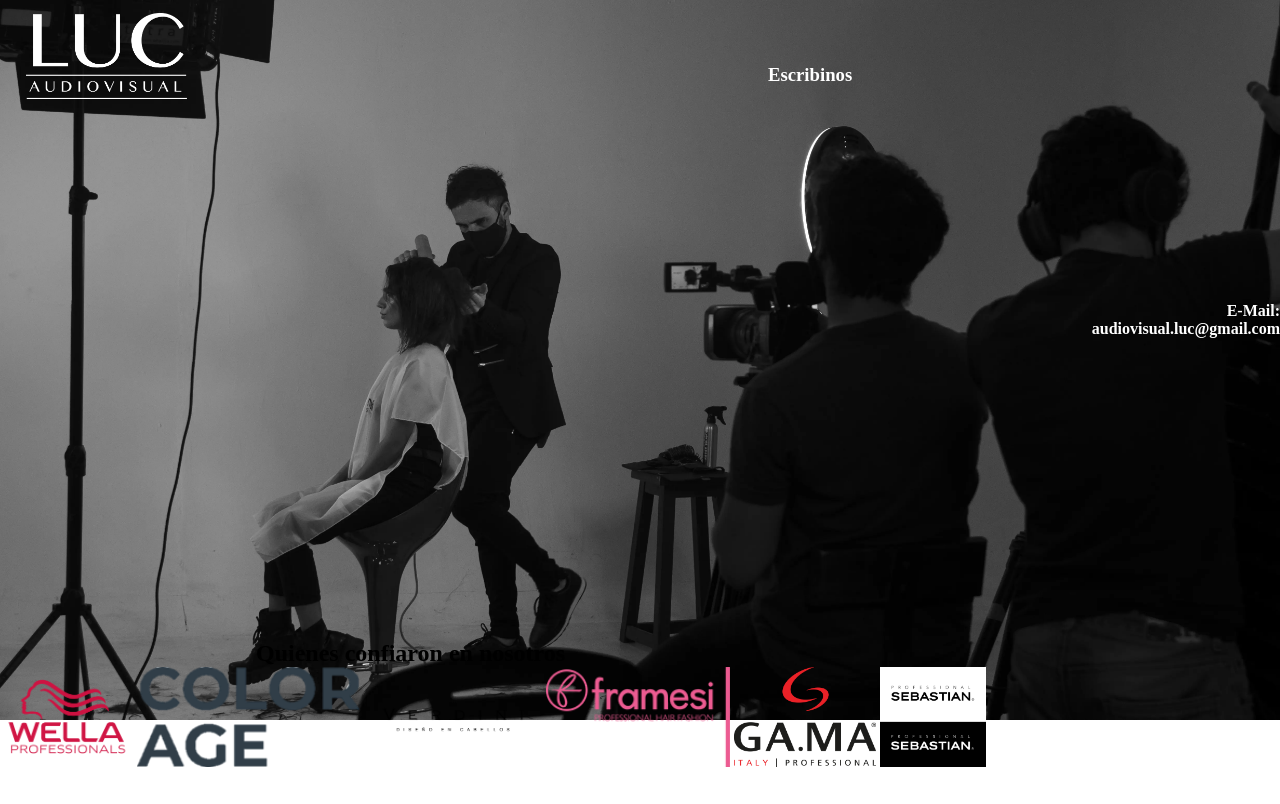
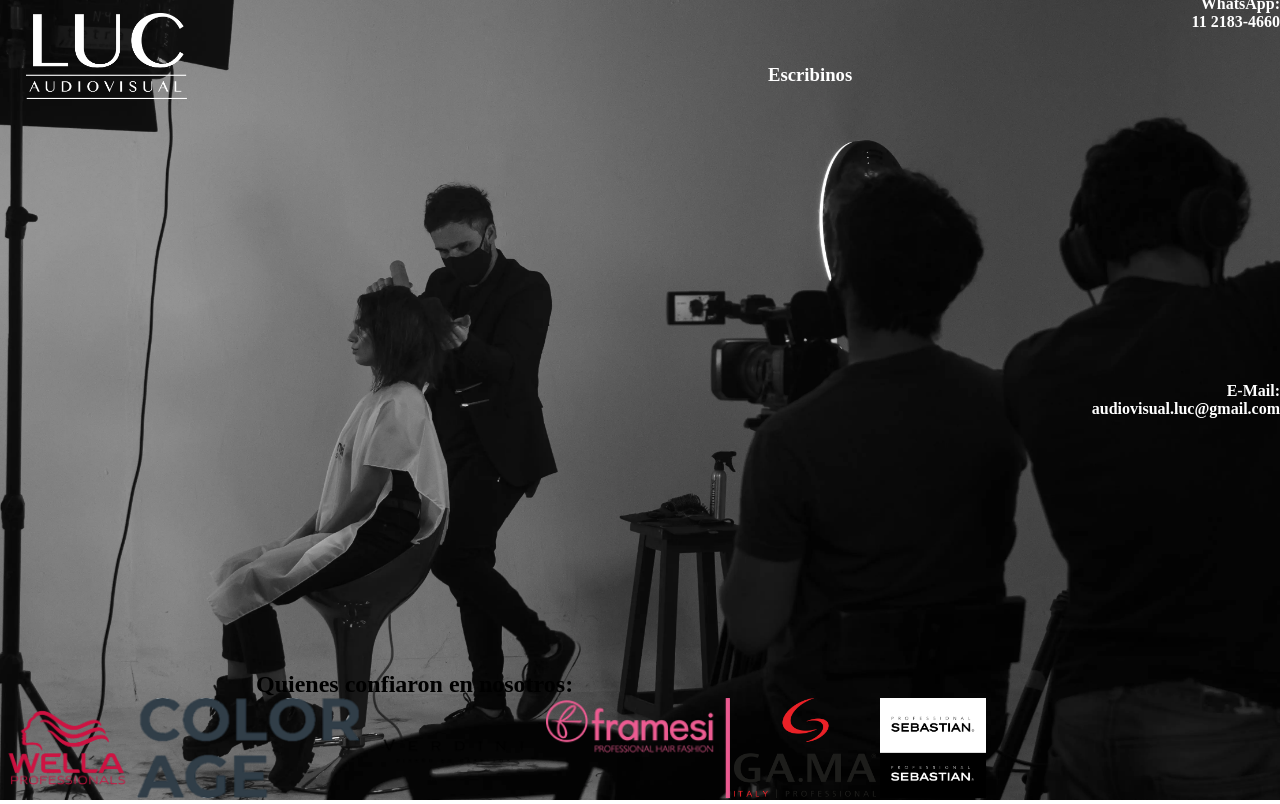
Before and after one commit to Alternativy/audiovisual-luc-pagina, a plain HTML site: page index.html in a window 1280 px wide. Drawn offline with Linux system fonts and the light colour scheme.

Commit message:
fixed background

```diff
--- a/index.html
+++ b/index.html
@@ -15,14 +15,17 @@
         <h4>E-Mail:<p>audiovisual.luc@gmail.com</p></h4>
         <h4>WhatsApp:<p>11 2183-4660</p></h4>
     </header>
+    <!-- <section>falta diseñar</section> -->
     <footer>
-        <h2>Quienes confiaron en nosotros</h2>
+        <h2>Quienes confiaron en nosotros:</h2>
+        <div class="logos-de-marcas">
             <img class="marca" src="./logos/AGUA  (1).png" alt="Logo de framesi">
             <img class="marca" src="./logos/color age (2).png" alt="Logo de framesi">
             <img class="marca" src="./logos/diseñoencabellos-grande.png" alt="Logo de framesi">
             <img class="marca" src="./logos/image001 (1).png" alt="Logo de framesi">
             <img class="marca" src="./logos/Logo GAMA Italy.png" alt="Logo de framesi">
             <img class="marca" src="./logos/Logo Sebastian-01.jpg" alt="Logo de framesi">
+        </div>
      </footer>
 </body>
 </html>
--- a/styles.css
+++ b/styles.css
@@ -3,6 +3,7 @@
     padding: 0;
 }
 body {
+    overflow-x: hidden;
     font-family: Todes ,'Times New Roman', Times, serif;
     src: url(font/Todes\ Normal.otf);
     src: url(font/Todes\ Normal.ttf);
@@ -30,7 +31,9 @@
 
 .background {
     width: 100vw;
+    height: 100vh;
     z-index: -1;
+    object-fit: cover;
 }
 
 .logo {
@@ -54,7 +57,6 @@
     color: white;
     position: relative;
     margin-top: -33%;
-
     text-align: right;
     /* font-size: small; */
     font-family: Todes
@@ -70,3 +72,7 @@
 .marca {
     height: 100px;
 }
+
+.logos-de-marcas {
+
+}
```
Lines whose indentation alone changed are shown as unchanged.
